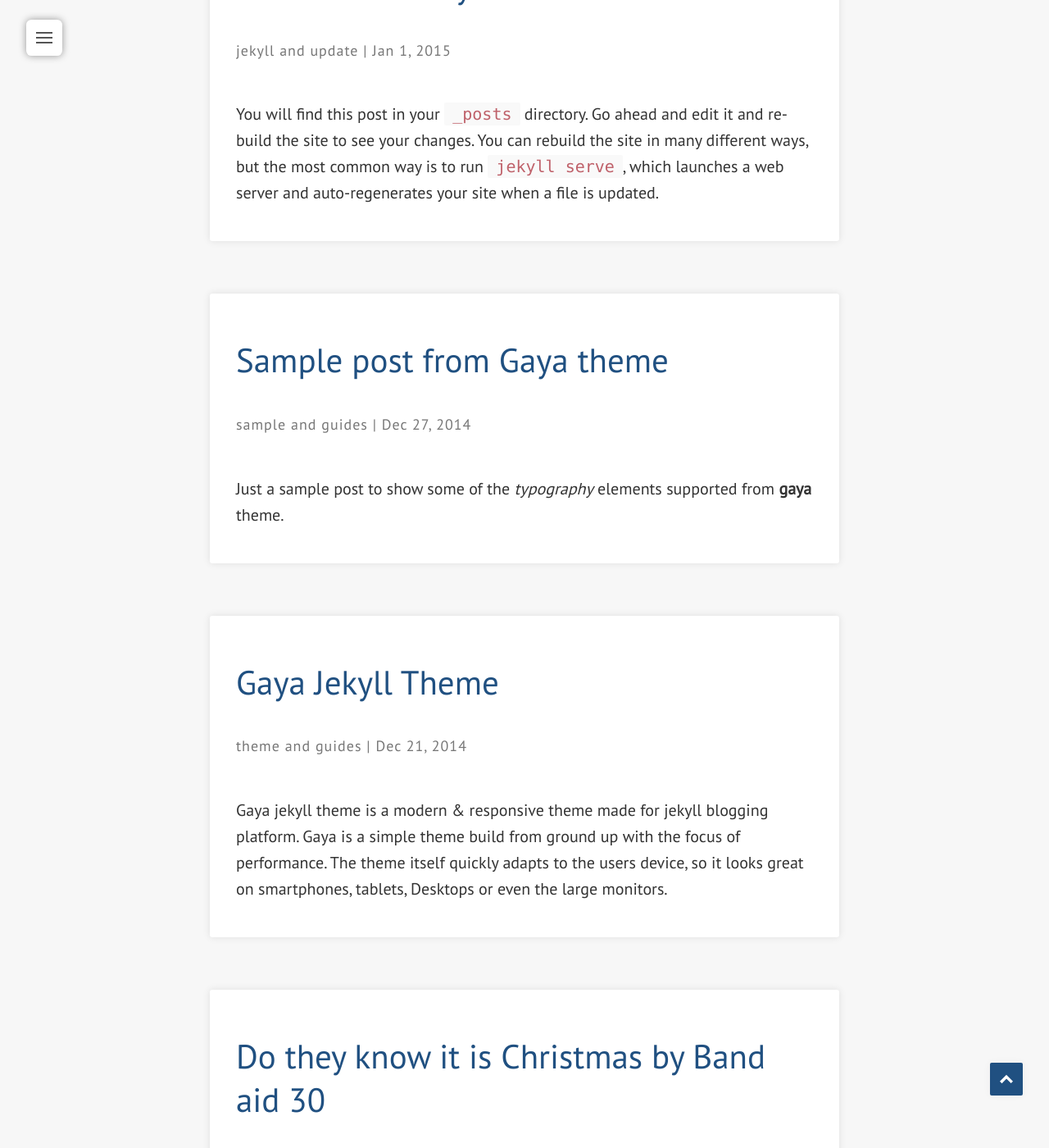
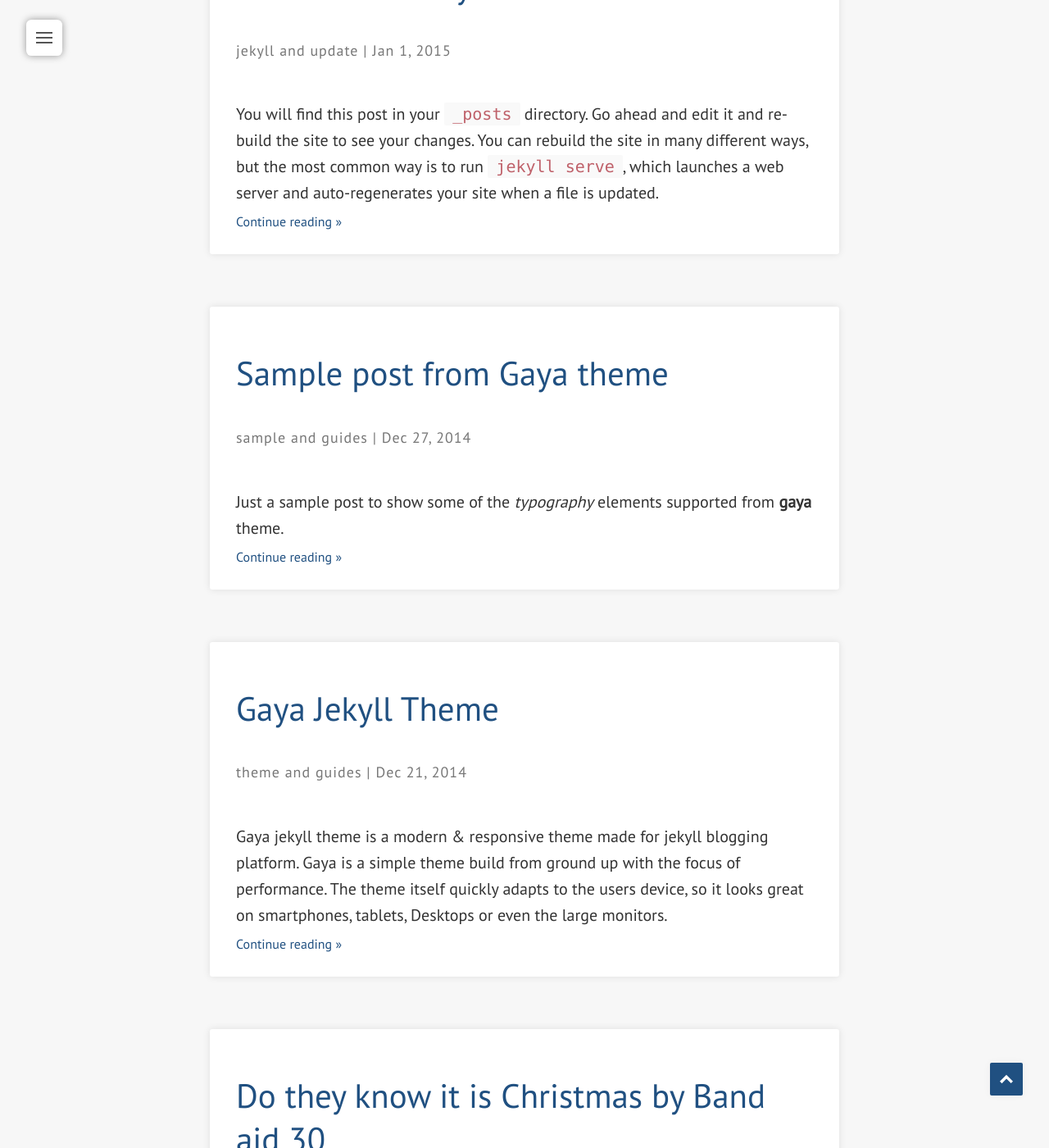
Before and after one commit to gayanvirajith/gaya, a Jekyll site: the page built from index.html, in a window 1280 px wide and 1400 px high, scrolled down 684 px. Shown: the whole window at 82% size. Built offline with Jekyll 4.4.1, drawn with Linux system fonts in a browser that asks for light colours; nearby versions of some CDN libraries; the list of posts is cut into pages by our own code; some of the changed text lies outside the part shown.

Commit message:
Add 'Continue reading' link below post excerpt

```diff
--- a/index.html
+++ b/index.html
@@ -4,11 +4,12 @@ layout: default
 
 <div class="posts">
   {% for post in paginator.posts %}
+  {% assign post_url = post.url | append: '/' | replace: '//', '/' | prepend: site.baseurl | prepend: site.url | %}
   <article class="post">
 
     {% if post.banner_image %}
     <div class="banner-image">
-      <a href="{{ post.url | append: '/' | replace: '//', '/' | prepend: site.baseurl | prepend: site.url |  }}"
+      <a href="{{ post_url }}"
         title="{{ post.title }}">
       <img
           src="{{ "/assets/images/" | append: post.banner_image | prepend: site.baseurl | prepend: site.url }}"
@@ -35,6 +36,9 @@ layout: default
     </p>
 
     {{ post.excerpt }}
+    <a href="{{ post.url | append: '/' | replace: '//', '/' | prepend: site.baseurl | prepend: site.url |  }}">
+      Continue reading »
+    </a>
   </article>
   {% endfor %}
 </div>
```
